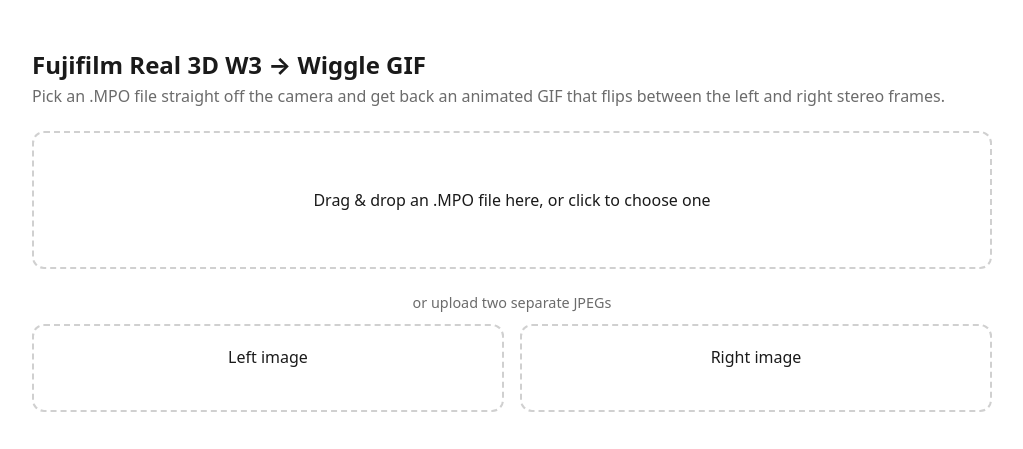
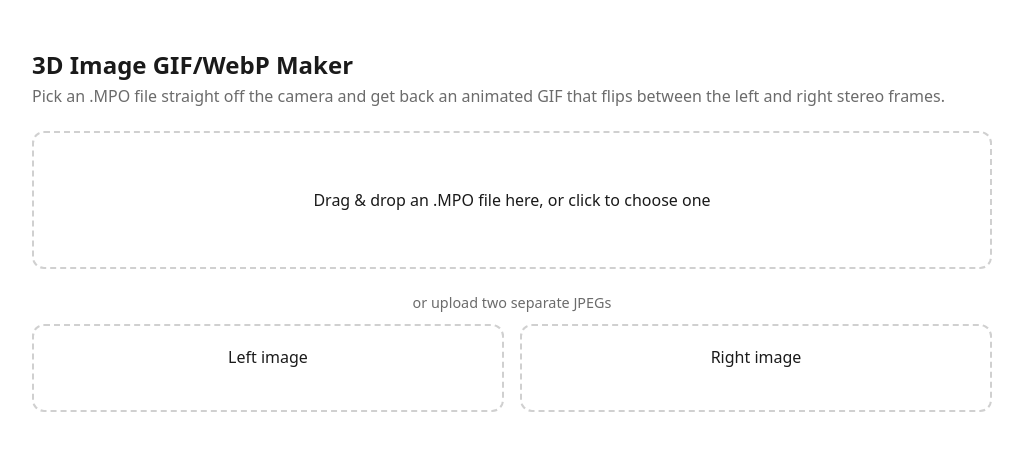
Before and after one commit to maxonline/3d-images, a plain HTML site: page web/index.html in a window 1280 px wide. Shown: the whole page, without its empty margins (128-1151 px from the left). Drawn offline with Linux system fonts and the light colour scheme.

Commit message:
Rename page title and heading to 3D Image GIF/WebP Maker
Co-Authored-By: Claude Sonnet 5 <noreply@anthropic.com>
Claude-Session: https://claude.ai/code/session_01GfN8RG8AENCqZau5nYSAQC

```diff
--- a/web/index.html
+++ b/web/index.html
@@ -3,12 +3,12 @@
 <head>
 <meta charset="UTF-8">
 <meta name="viewport" content="width=device-width, initial-scale=1.0">
-<title>W3 Wiggle GIF Maker</title>
+<title>3D Image GIF/WebP Maker</title>
 <link rel="stylesheet" href="style.css">
 </head>
 <body>
 <main>
-  <h1>Fujifilm Real 3D W3 → Wiggle GIF</h1>
+  <h1>3D Image GIF/WebP Maker</h1>
   <p class="intro">Pick an .MPO file straight off the camera and get back an animated GIF that flips between the left and right stereo frames.</p>
 
   <div class="drop-zone" id="drop-zone">
```
